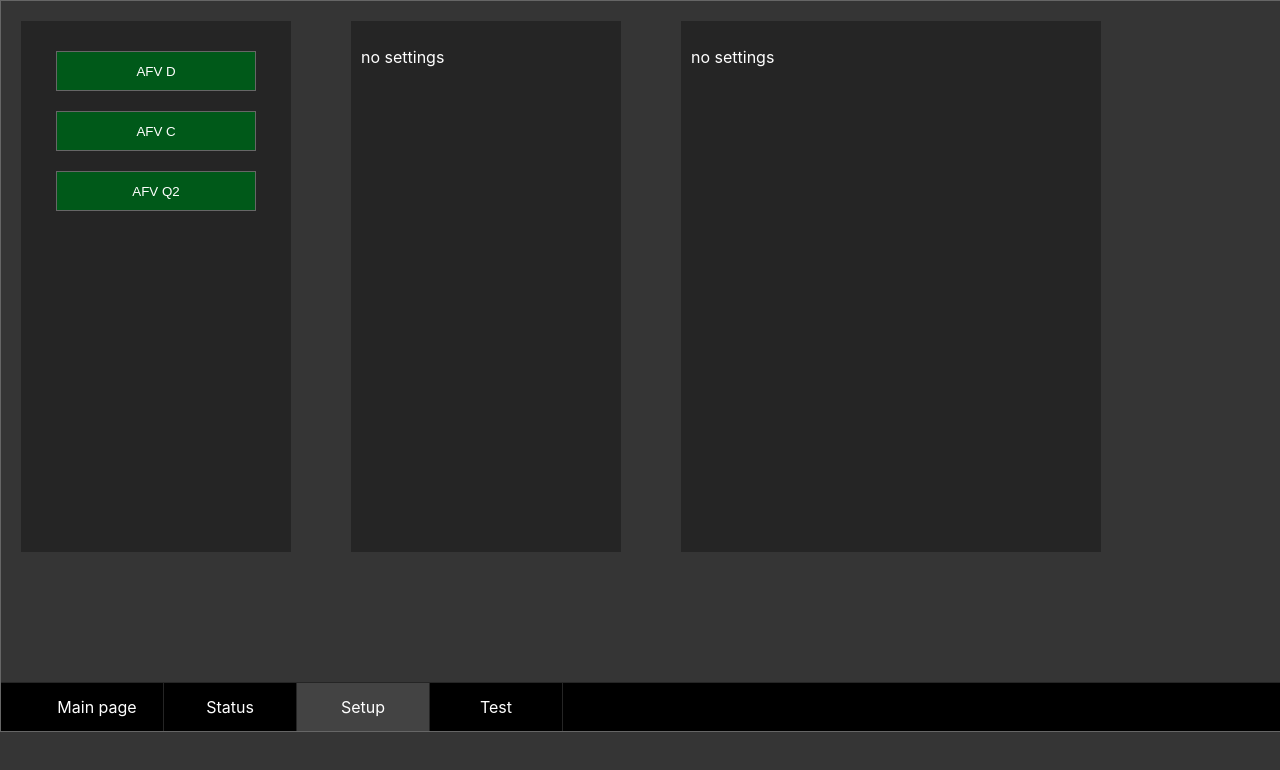
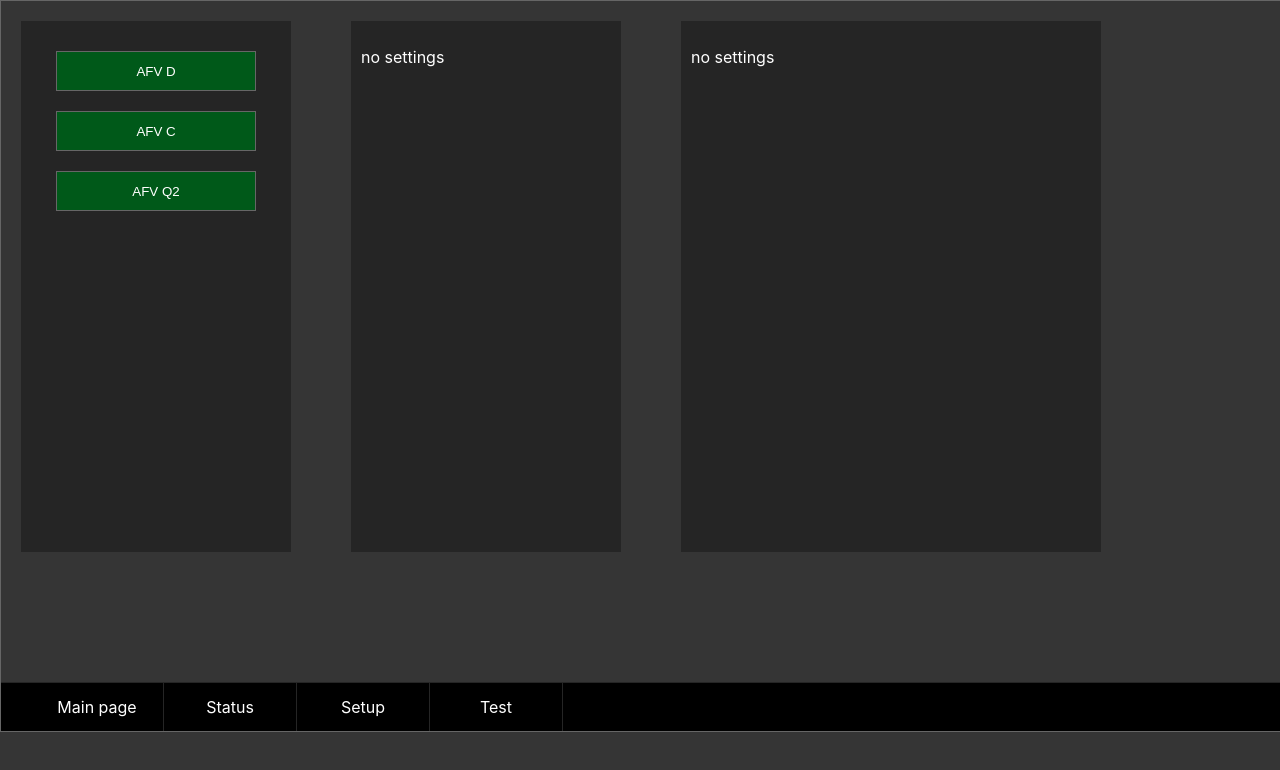
Before and after one commit to BenjaminLyrk/sofie-config-v2, a React (Create React App) app: page /setup/Devices in a window 1280 px wide. Shown: the top 770 px of the page. Built offline with nearby package versions, Linux system fonts and the light colour scheme.

Commit message:
adding divider button to navigation

```diff
--- a/src/components/Navigation.css
+++ b/src/components/Navigation.css
@@ -26,7 +26,8 @@
   /* border-right: none; */
 }
 
-.nav li a {
+.nav li a,
+.dividerBTN {
   display: block;
   width: 100px;
   color: white;
@@ -35,8 +36,10 @@
   text-decoration: none;
 }
 
-.nav li a:hover:not(.active) {
+.nav li a:hover:not(.active),
+.dividerBTN:hover {
   background-color: #333;
+  cursor: pointer;
 }
 
 .nav .active {
--- a/src/components/Navigation.tsx
+++ b/src/components/Navigation.tsx
@@ -38,7 +38,7 @@ class Navigation extends React.Component<IProps, State> {
                       <NavLink exact to="/status" activeClassName="active" onClick={() => this.subNav('OFF')}>Status</NavLink>
                     </li>
                     <li key="Setup">
-                      <NavLink  to="/setup" activeClassName="active" onClick={() => this.subNav('ON')}>Setup</NavLink>
+                      <div  className="dividerBTN" onClick={() => this.subNav('ON')}>Setup</div>
                     </li>
                     <li key="test">
                       <NavLink exact to="/test" activeClassName="active" onClick={() => this.subNav('OFF')}>Test</NavLink>
```
